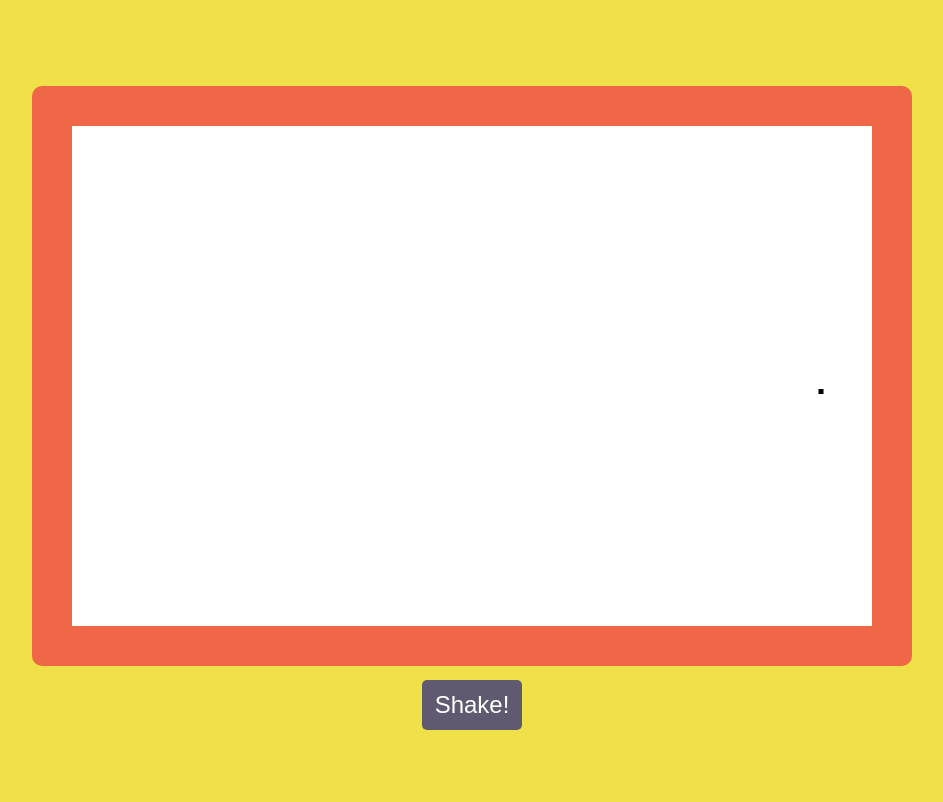
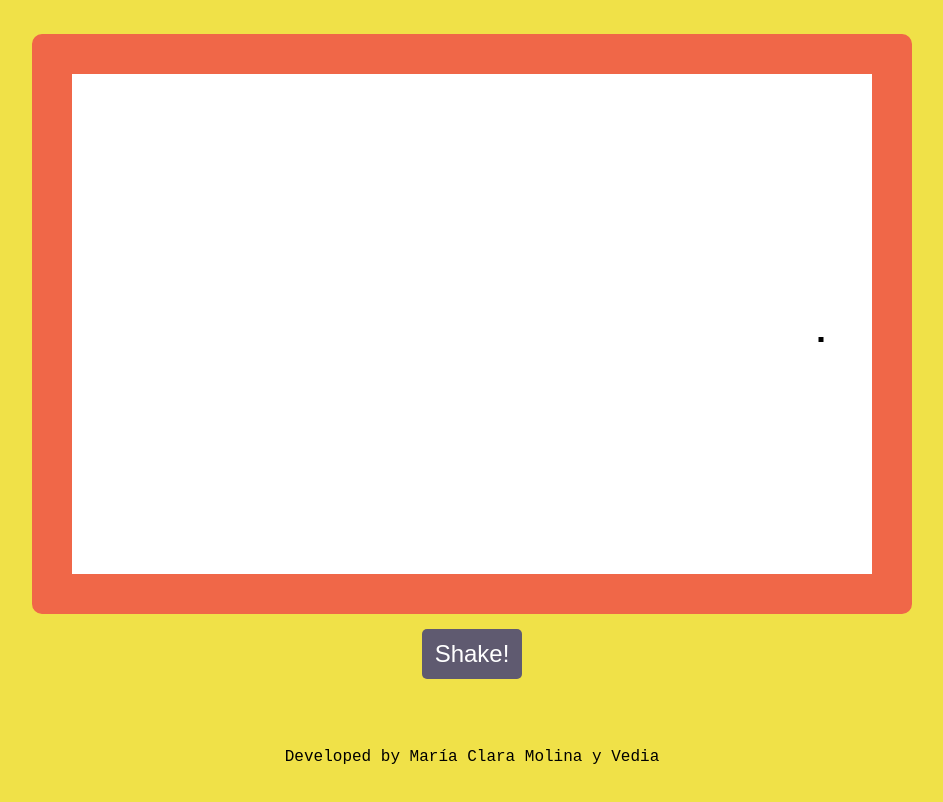
Before and after one commit to cl4ram/etch-a-sketch, a plain HTML site: page index.html in a window 1280 px wide. Shown: the whole page, without its empty margins (168-1111 px from the left). Drawn offline with Linux system fonts and the light colour scheme.

Commit message:
add README information

```diff
--- a/index.html
+++ b/index.html
@@ -18,6 +18,7 @@
 
     </div>
     <script src="./etch-a-sketch.js"></script>
+    <p>Developed by María Clara Molina y Vedia</p>
 
 </body>
 
--- a/styles.css
+++ b/styles.css
@@ -4,6 +4,7 @@ body {
     align-items: center;
     justify-items: center;
     background: #F0E148;
+    font-family: 'Courier New', Courier, monospace;
 }
 
 canvas {
```
Also changed, not shown: screenshot.png (added), 1 other file.
